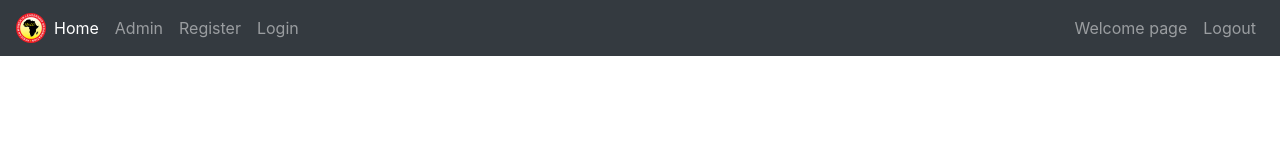
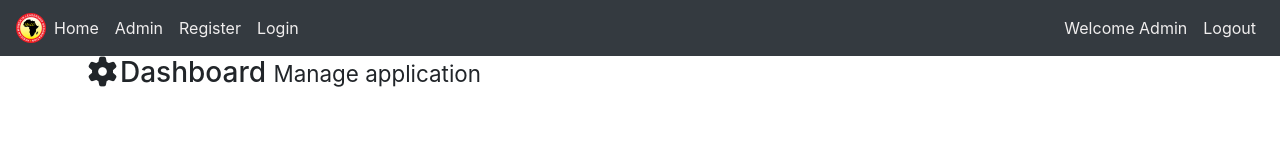
Before and after one commit to johnkellyebhohon/comms-portal, a plain HTML site: page admin.html in a window 1280 px wide. Drawn offline with nearby package versions, Linux system fonts and the light colour scheme.

Commit message:
add navbar and style

```diff
--- a/admin.html
+++ b/admin.html
@@ -20,29 +20,23 @@
         <meta name="viewport" content="width=device-width, initial-scale=1.0" />
         <link rel="stylesheet" href="./fontawesome-free-5.13.0-web/css/all.css" />
         <link rel="stylesheet" href="./css/main.css">
+        <link rel="stylesheet" href="./fontawesome-free-5.13.0-web/css/all.css">
         <title>AWLO COMMS PORTAL</title>
     </head>
 
     <body>
 
-        <!-- Custom styles for this template -->
-        <link href="sticky-footer-navbar.css" rel="stylesheet">
-        </head>
-
-        <body class="d-flex flex-column h-100">
-            <header>
-                <!-- Fixed navbar -->
-                <nav class="navbar navbar-expand-md navbar-dark fixed-top bg-dark">
-                    <img src="./images/awloimg.png" width="30" height="30" alt="company logo"
-                        class="rounded mx-auto d-block">
-                    <button class="navbar-toggler" type="button" data-toggle="collapse" data-target="#navbarCollapse"
-                        aria-controls="navbarCollapse" aria-expanded="false" aria-label="Toggle navigation">
+        <nav class="navbar navbar-expand-lg bg-dark">
+            <a href=""><img src="./images/awloimg.png" width="30" height="30" alt="company logo"
+                    class="rounded mx-auto d-block"></a>
+            <button class="navbar-toggler" type="button" data-toggle="collapse" data-target="#navbarNav"
+                aria-controls="navbarNav" aria-expanded="false" aria-label="Toggle navigation">
                 <span class="navbar-toggler-icon"></span>
             </button>
-                    <div class="collapse navbar-collapse" id="navbarCollapse">
-                        <ul class="navbar-nav mr-auto nav">
-                            <li class="nav-item active">
-                                <a class="nav-link" href="indx.html">Home <span class="sr-only">(current)</span></a>
+            <div class="collapse navbar-collapse" id="navbarNav">
+                <ul class="navbar-nav">
+                    <li class="nav-item">
+                        <a class="nav-link" href="index.html">Home <span class="sr-only">(current)</span></a>
                     </li>
                     <li class="nav-item">
                         <a class="nav-link" href="admin.html">Admin</a>
@@ -54,9 +48,9 @@
                         <a class="nav-link" href="login.html">Login</a>
                     </li>
                 </ul>
-                        <ul class="navbar-nav nav navbar-nav-right">
+                <ul class="navbar-nav nav ml-auto">
                     <li class="nav-item">
-                                <a class="nav-link" href="admin.html">Welcome page</a>
+                        <a class="nav-link" href="">Welcome Admin</a>
                     </li>
                     <li class="nav-item">
                         <a class="nav-link" href="login.html">Logout</a>
@@ -64,32 +58,27 @@
                 </ul>
             </div>
         </nav>
+        <header id="header">
+            <div class="container">
+                <div class="row">
+                    <div class="col-md-10">
+                        <h3><i class="fas fa-cog"></i>Dashboard <small>Manage application</small></h3>
+                    </div>
+                    <div class="col-md-10">
+
+                    </div>
+                </div>
+            </div>
         </header>
 
-            <!-- Begin page content -->
-            <main role="main" class="flex-shrink-0">
-                <div class="container">
-
-                </div>
-            </main>
-
-            <footer class="footer mt-auto py-3">
-                <div class="container">
-                    <span class="text-muted">Place sticky footer content here.</span>
-                </div>
-            </footer>
-
         <script src="https://code.jquery.com/jquery-3.4.1.slim.min.js"
-                integrity="sha384-J6qa4849blE2+poT4WnyKhv5vZF5SrPo0iEjwBvKU7imGFAV0wwj1yYfoRSJoZ+n"
-                crossorigin="anonymous">
+            integrity="sha384-J6qa4849blE2+poT4WnyKhv5vZF5SrPo0iEjwBvKU7imGFAV0wwj1yYfoRSJoZ+n" crossorigin="anonymous">
         </script>
         <script src="https://cdn.jsdelivr.net/npm/popper.js@1.16.0/dist/umd/popper.min.js"
-                integrity="sha384-Q6E9RHvbIyZFJoft+2mJbHaEWldlvI9IOYy5n3zV9zzTtmI3UksdQRVvoxMfooAo"
-                crossorigin="anonymous">
+            integrity="sha384-Q6E9RHvbIyZFJoft+2mJbHaEWldlvI9IOYy5n3zV9zzTtmI3UksdQRVvoxMfooAo" crossorigin="anonymous">
         </script>
         <script src="https://stackpath.bootstrapcdn.com/bootstrap/4.4.1/js/bootstrap.min.js"
-                integrity="sha384-wfSDF2E50Y2D1uUdj0O3uMBJnjuUD4Ih7YwaYd1iqfktj0Uod8GCExl3Og8ifwB6"
-                crossorigin="anonymous">
+            integrity="sha384-wfSDF2E50Y2D1uUdj0O3uMBJnjuUD4Ih7YwaYd1iqfktj0Uod8GCExl3Og8ifwB6" crossorigin="anonymous">
         </script>
     </body>
 
--- a/css/main.css
+++ b/css/main.css
@@ -1,3 +1,12 @@
+.nav-item .nav-link {
+    color: rgb(240, 238, 238);
+}
+
+.nav-item .nav-link:hover {
+    color: rgb(170, 167, 167);
+}
+
+
 .bd-placeholder-img {
     font-size: 1.125rem;
     text-anchor: middle;
@@ -7,6 +16,7 @@
     user-select: none;
 }
 
+
 @media (min-width: 768px) {
     .bd-placeholder-img-lg {
         font-size: 3.5rem;
```
Lines whose indentation alone changed are shown as unchanged.
